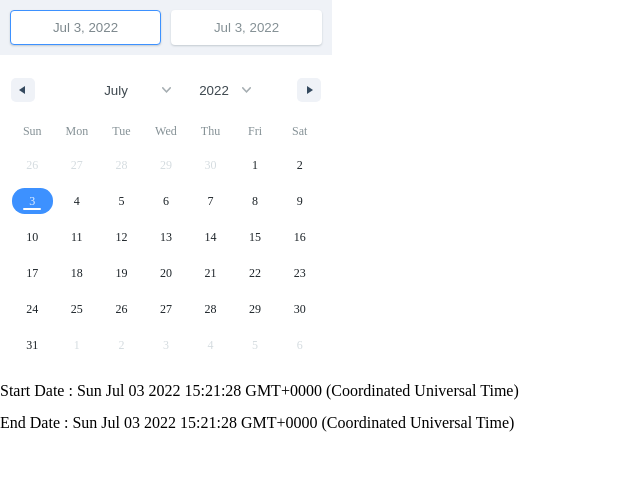
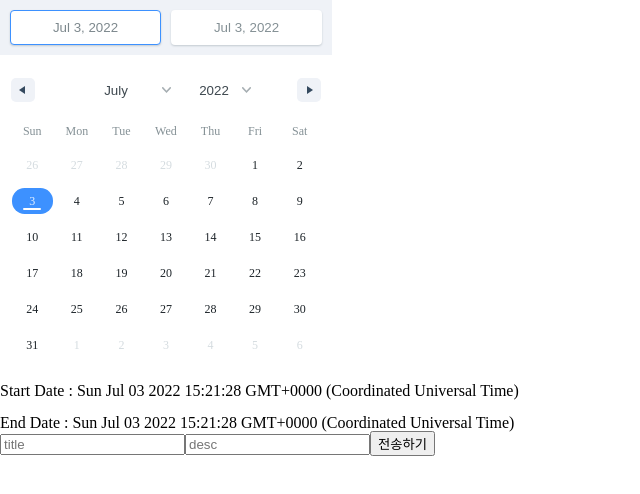
Before and after one commit to The-HangHae99-final/the-Final-FrontEnd, a React (Create React App) app: page /calender in a window 1280 px wide. Shown: the top 494 px of the page, without its empty margins (0-640 px from the left). Built offline with nearby package versions, Linux system fonts and the light colour scheme.

Commit message:
feat: calender페이지 range date 데이터 생성

```diff
--- a/src/App.js
+++ b/src/App.js
@@ -21,6 +21,7 @@ const App = () => {
   const [isLoginModalOpen, setIsLoginModalOpen] = useState(false);
   const [isSignupModalOpen, setIsSignupModalOpen] = useState(false);
   const user = useSelector((state) => state.user.value);
+
   const handleLogin = () => {
     setIsLoginModalOpen(!isLoginModalOpen);
     setIsSignupModalOpen(false);
--- a/src/pages/Calender.js
+++ b/src/pages/Calender.js
@@ -12,14 +12,28 @@ const Calender = () => {
       key: "selection",
     },
   ]);
-  // useEffect(() => {
-  //   axios
-  //     .get("http://52.78.168.151:3001/task")
-  //     .then((res) => console.log(res))
-  //     .catch((error) => console.log(error));
-  // });
+  const [data, setData] = useState({
+    start_date: "",
+    end_date: "",
+    title: "",
+    desc: "",
+  });
+  const { title, desc } = data;
 
   const handleSelect = (ranges) => {
+    const end_date = ranges["selection"].endDate;
+    const start_date = ranges["selection"].startDate;
+
+    // UTC timezone 기준 -> 한국 날짜 기준
+    function toKrTime(date) {
+      return new Date(
+        date.getTime() - date.getTimezoneOffset() * 60000
+      ).toISOString();
+    }
+
+    const end_date_kr = toKrTime(end_date).split("T")[0];
+    const start_date_kr = toKrTime(start_date).split("T")[0];
+
     setSelectionRange([
       {
         startDate: ranges["selection"].startDate,
@@ -27,8 +41,23 @@ const Calender = () => {
         key: ranges["selection"].key,
       },
     ]);
+    setData({ ...data, start_date: start_date_kr, end_date: end_date_kr });
   };
-  console.log(selectionRange);
+  console.log(data);
+
+  const handleChange = (e) => {
+    const { name, value } = e.target;
+    setData({ ...data, [name]: value });
+  };
+  console.log(data);
+
+  const handleSubmit = (e) => {
+    e.prevetDefault();
+    axios
+      .get("http://52.78.168.151:3001/task")
+      .then((res) => console.log(res))
+      .catch((error) => console.log(error));
+  };
 
   return (
     <div>
@@ -41,6 +70,23 @@ const Calender = () => {
       <div>Start Date : {selectionRange[0].startDate.toString()}</div>
       <br />
       <div>End Date : {selectionRange[0].endDate.toString()}</div>
+      <form onSubmit={handleSubmit}>
+        <input
+          type="text"
+          placeholder="title"
+          value={title}
+          name="title"
+          onChange={handleChange}
+        />
+        <input
+          type="text"
+          placeholder="desc"
+          value={desc}
+          name="desc"
+          onChange={handleChange}
+        />
+        <button type="submit">전송하기</button>
+      </form>
     </div>
   );
 };
```
